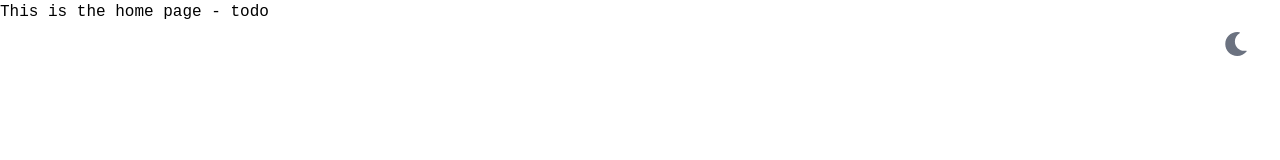
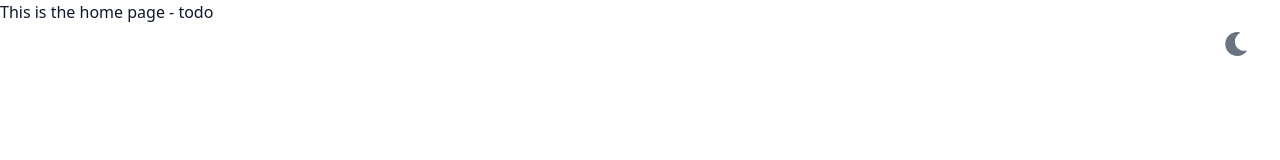
Before and after one commit to vadimstasiev/e-Commerce-React, a React (Create React App) app: page / in a window 1280 px wide. Shown: the top 160 px of the page. Built offline with nearby package versions, Linux system fonts and the light colour scheme.

Commit message:
fixed font

```diff
--- a/src/index.css
+++ b/src/index.css
@@ -15,9 +15,3 @@
   * by plugins.
   */
 @tailwind utilities;
-
-@import url('https://fonts.googleapis.com/css2?family=VT323&display=swap');
-
-body {
-  font-family: 'VT323', monospace;
-}
--- a/src/pages/Home.js
+++ b/src/pages/Home.js
@@ -1,7 +1,7 @@
 import React from 'react';
 
 const Home = () => {
-  return <div>This is the home page - todo</div>;
+  return <div className='text-slate-900 dark:text-slate-400'>This is the home page - todo</div>;
 }
 
 export default Home;
--- a/src/pages/NotFound.js
+++ b/src/pages/NotFound.js
@@ -10,7 +10,7 @@ const NotFound = () => {
         <SvgBackground>
             <div className="grid  place-items-center pt-40">
                     <Result
-                        // style={{horizontal}}
+                        className='text-slate-900 dark:text-slate-400'
                         status="404"
                         title="404"
                         subTitle="Sorry, the page you visited does not exist."
```
